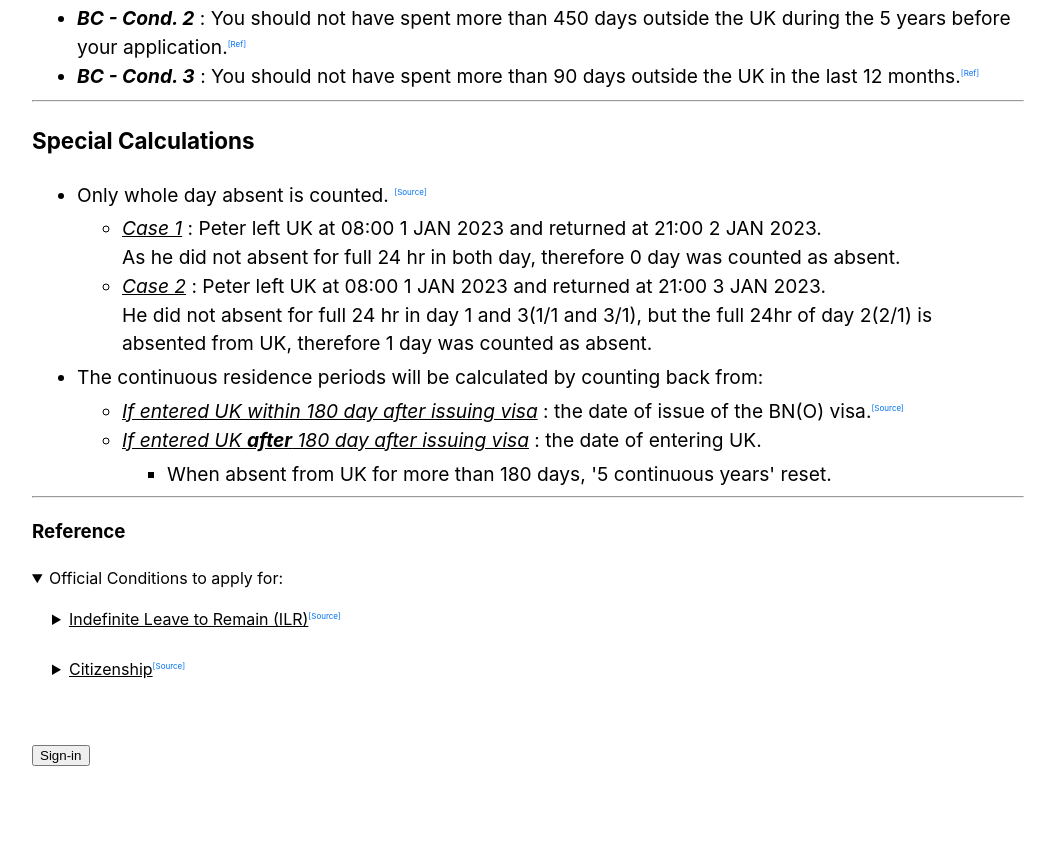
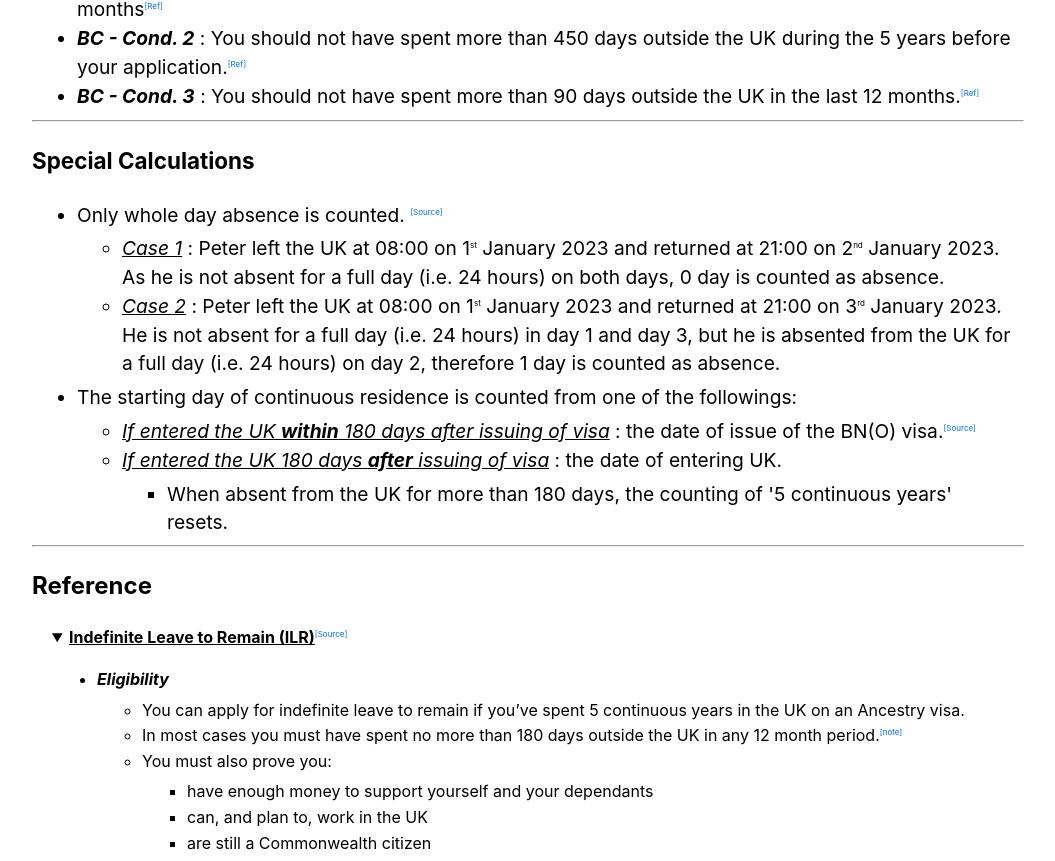
Before and after one commit to ytungdev/bno-calculator, a Next.js app: page / in a window 1280 px wide. Shown: the part 819-1680 px from the top of the page, without its empty margins (112-1167 px from the left). Built offline with nearby package versions, Linux system fonts and the light colour scheme; no server answers.

Commit message:
proof-reading index.js

```diff
--- a/pages/index.js
+++ b/pages/index.js
@@ -26,7 +26,7 @@ export default function Home({ tripData }) {
                 <section className={utilStyles.headingMd}>
                     <h3>Nomenclature</h3>
                     <p>
-                        This web application only focus on some of the conditions for ILR/Citizenship, and for simplicity, we will use the following <i><u>code</u></i> to reference certain condition:
+                        This web application only focus on some of the conditions for ILR/Citizenship, and for simplicity, we will use the following <i><u>codes</u></i> to reference certain conditions:
                     </p>
                     <ul>
                         <li><b><i>ILR - Cond. 1</i></b> : You can apply for ILR if you’ve spent 5 continuous years in the UK<sup><a href="#ILR-1">[Ref]</a></sup></li>
@@ -38,30 +38,30 @@ export default function Home({ tripData }) {
                     <hr />
                     <h3>Special Calculations</h3>
                     <ul>
-                        <li>Only whole day absent is counted. <a target="_blank" href="https://www.gov.uk/government/publications/continuous-residence/continuous-residence-guidance-accessible-version#count-whole-days-1200-am-to-1200-pm"><sup>[Source]</sup></a></li>
+                        <li>Only whole day absence is counted. <a target="_blank" href="https://www.gov.uk/government/publications/continuous-residence/continuous-residence-guidance-accessible-version#count-whole-days-1200-am-to-1200-pm"><sup>[Source]</sup></a></li>
                         <ul>
-                            <li><i><u>Case 1</u></i> : Peter left UK at 08:00 1 JAN 2023 and returned at 21:00 2 JAN 2023.
+                            <li><i><u>Case 1</u></i> : Peter left the UK at 08:00 on 1<sup>st</sup> January 2023 and returned at 21:00 on 2<sup>nd</sup> January 2023.
                                 <br />
-                                As he did not absent for full 24 hr in both day, therefore 0 day was counted as absent.
+                                As he is not absent for a full day (i.e. 24 hours) on both days, 0 day is counted as absence.
                             </li>
-                            <li><i><u>Case 2</u></i> : Peter left UK at 08:00 1 JAN 2023 and returned at 21:00 3 JAN 2023.
+                            <li><i><u>Case 2</u></i> : Peter left the UK at 08:00 on 1<sup>st</sup> January 2023 and returned at 21:00 on 3<sup>rd</sup> January 2023.
                                 <br />
-                                He did not absent for full 24 hr in day 1 and 3(1/1 and 3/1), but the full 24hr of day 2(2/1) is absented from UK, therefore 1 day was counted as absent.
+                                He is not absent for a full day (i.e. 24 hours) in day 1 and day 3, but he is absented from the UK for a full day (i.e. 24 hours) on day 2, therefore 1 day is counted as absence.
                             </li>
                         </ul>
-                        <li>The continuous residence periods will be calculated by counting back from:
+                        <li>The starting day of continuous residence is counted from one of the followings:
                             <ul>
-                                <li><i><u>If entered UK within 180 day after issuing visa</u></i> :  the date of issue of the BN(O) visa.
+                                <li><i><u>If entered the UK <b>within</b> 180 days after issuing of visa</u></i> :  the date of issue of the BN(O) visa.
                                     <sup>
                                         <a target="_blank" href="https://www.gov.uk/guidance/immigration-rules/immigration-rules-appendix-continuous-residence#calculating-the-continuous-residence-period">
                                             [Source]
                                         </a>
                                     </sup>
                                 </li>
-                                <li><i><u>If entered UK <b>after</b> 180 day after issuing visa</u></i> :
+                                <li><i><u>If entered the UK 180 days <b>after</b> issuing of visa</u></i> :
                                     the date of entering UK.
                                     <ul>
-                                        <li>When absent from UK for more than 180 days, '5 continuous years' reset.</li>
+                                        <li>When absent from the UK for more than 180 days, the counting of '5 continuous years' resets.</li>
                                     </ul>
                                 </li>
                             </ul>
@@ -70,13 +70,11 @@ export default function Home({ tripData }) {
                 </section >
                 <hr />
                 <section>
-                    <h3>Reference</h3>
+                    <h2>Reference</h2>
+                    <div style={{ marginLeft: "20px" }}>
                         <details open>
-                        <summary><>Official Conditions to apply for:</></summary>
-                        <div style={{ marginLeft: "20px" }}>
-                            <details>
                             <summary style={{ margin: "1rem auto" }}>
-                                    <u>Indefinite Leave to Remain (ILR)</u>
+                                <b><u>Indefinite Leave to Remain (ILR)</u></b>
                                 <sup>
                                     <a target="_blank" href="https://www.gov.uk/ancestry-visa/indefinite-leave-to-remain#eligibility">
                                         [Source]
@@ -109,9 +107,9 @@ export default function Home({ tripData }) {
                                 </li>
                             </ul>
                         </details>
-                            <details>
+                        <details open>
                             <summary style={{ margin: "0.5rem auto" }}>
-                                    <u>Citizenship</u>
+                                <b><u>Citizenship</u></b>
                                 <sup>
                                     <a target="_blank" href="https://www.gov.uk/apply-citizenship-indefinite-leave-to-remain">
                                         [Source]
@@ -168,7 +166,7 @@ export default function Home({ tripData }) {
                         </details>
                     </div>
 
-                    </details>
+
                 </section>
                 <br />
                 <br />
--- a/styles/globals.css
+++ b/styles/globals.css
@@ -24,6 +24,7 @@ a:hover {
 img {
   max-width: 100%;
   display: block;
+  margin:10px;
 }
 
 ul {
```
Lines whose indentation alone changed are shown as unchanged.
